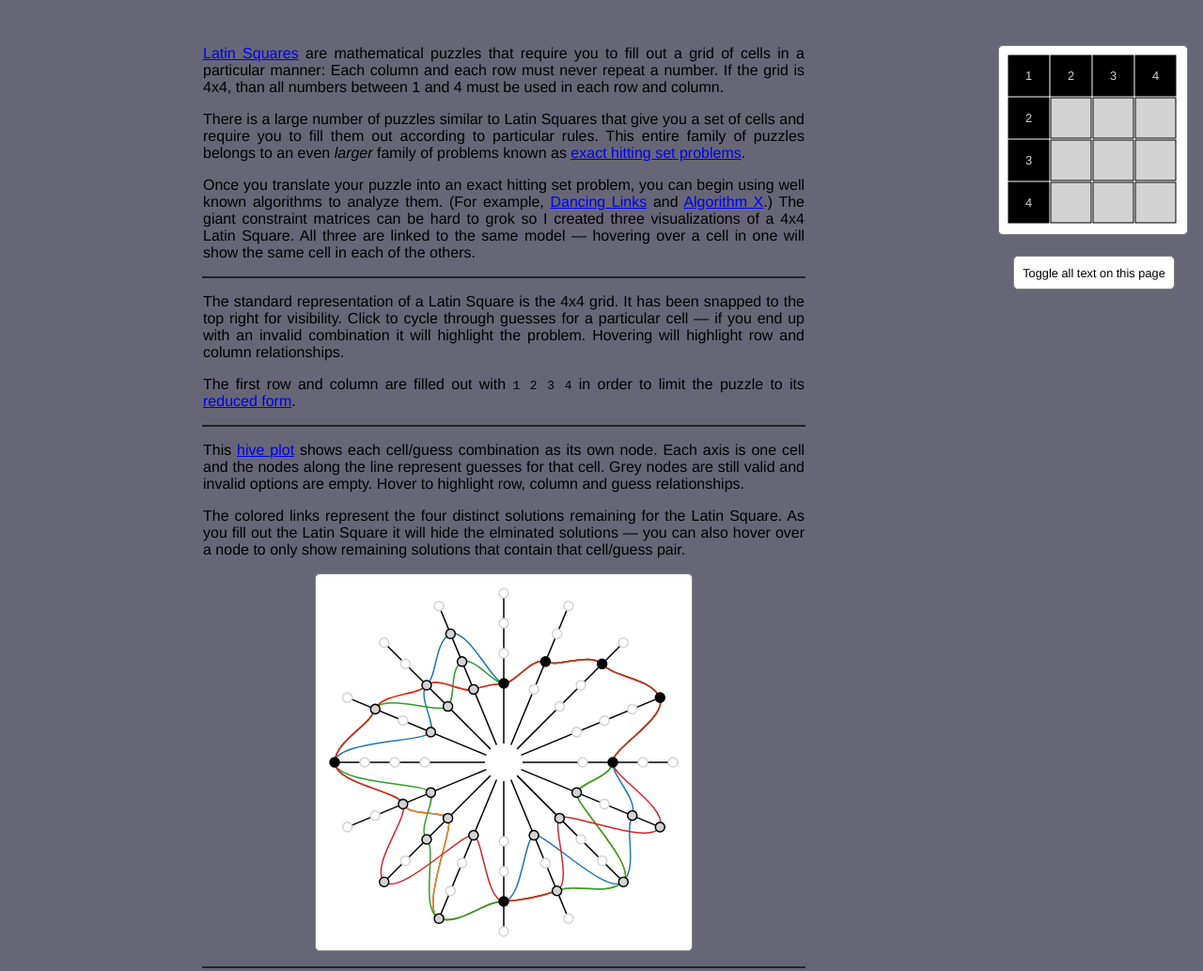
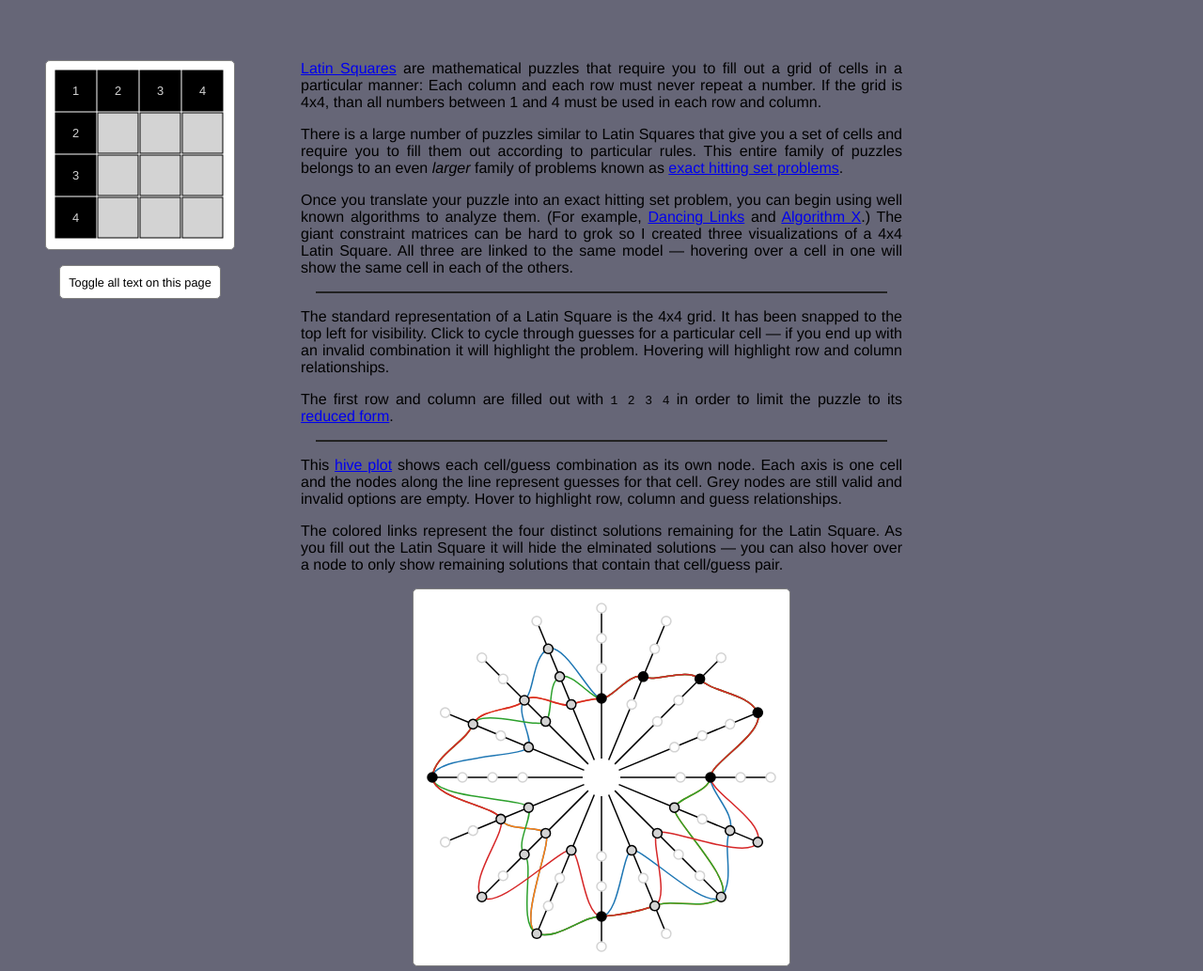
Before and after one commit to MrHen/latin-squares, a plain HTML site: page index.html in a window 1280 px wide. Shown: the top 1033 px of the page at 94% size. Drawn offline with Linux system fonts and the light colour scheme; files that its build step writes are made by us from their sources.

Commit message:
Update 2016-03-31T17:43:48.221Z

```diff
--- a/index.css
+++ b/index.css
@@ -1,22 +1,18 @@
 body {
   font-family: "Helvetica Neue", Helvetica, Arial, sans-serif;
-  margin: auto;
+  margin: 0;
   position: relative;
-  padding: 2em 15em 2em 2em;
+  padding: 0;
   background: #667;
 }
 
 .text {
-  margin-left: auto;
-  margin-right: auto;
-  min-width: 20em;
-  max-width: 40em;
   text-align: justify;
-  text-justify: inter-word;
 }
 
 hr.text {
   border: solid 1px #222;
+  margin: 1em;
 }
 
 .chart {
@@ -32,29 +28,17 @@ hr.text {
   margin: 1em auto;
 }
 
-.bad {
-  color: #e41a1c;
+.left {
+  position: fixed;
+  top: 1em;
+  left: 1em;
+  margin: 2em;
 }
 
-.x-neighbor {
-  color: #b3e2cd;
-}
-
-.y-neighbor {
-  color: #fdcdac;
-}
-
-#latin-squares-container {
-  position: fixed;
-  top: 1em;
-  right: 1em;
-}
-
-#text-toggle {
-  position: fixed;
-  top: 17em;
-  right: 1em;
-  width: 200px;
+.center {
+  margin: 4em 2em 4em 20em;
+  min-width: 20em;
+  max-width: 40em;
 }
 
 #text-toggle button {
--- a/index.html
+++ b/index.html
@@ -19,7 +19,7 @@
     <!-- endinject -->
 </head>
 <body>
-
+  <div class="center">
     <p class="text"><a href="https://en.wikipedia.org/wiki/Latin_square">Latin
       Squares</a> are mathematical puzzles that require you to fill out a grid of
       cells in a particular manner: Each column and each row must never repeat a
@@ -46,7 +46,7 @@
     <hr class="text" />
 
     <p class="text">The standard representation of a Latin Square is the 4x4 grid.
-    It has been snapped to the top right for visibility. Click to cycle through
+      It has been snapped to the top left for visibility. Click to cycle through
       guesses for a particular cell &mdash; if you end up with an invalid
       combination it will highlight the problem. Hovering will highlight row and
       column relationships.</p>
@@ -55,8 +55,6 @@
       <code>1 2 3 4</code> in order to limit the puzzle to its
       <a href="https://en.wikipedia.org/wiki/Latin_square#Reduced_form">reduced
       form</a>.</p>
-
-  <div id="latin-squares-container" class="chart"></div>
 
     <hr class="text" />
 
@@ -98,9 +96,14 @@
       page does contain a full implementation of the solver if you are curious
       about it. A better visualization of the algorithm itself deserves its own
       page.</p>
+  </div>
+
+  <div class="left">
+      <div id="latin-squares-container" class="chart"></div>
 
       <div id="text-toggle">
         <button onclick="textToggle()">Toggle all text on this page</button>
+      </div>
   </div>
 
   <script src="Highlight.js"></script>
--- a/index.js
+++ b/index.js
@@ -147,7 +147,4 @@ function textToggle() {
     d3.selectAll(".text").style("display", function () {
         return toggleOn ? "block" : "none";
     });
-    d3.selectAll(".chart").style("display", function () {
-        return toggleOn ? "block" : "inline-block";
-    });
 }
```
Also changed, not shown: colors.js (renamed from Colors.js). Lines whose indentation alone changed are shown as unchanged.
